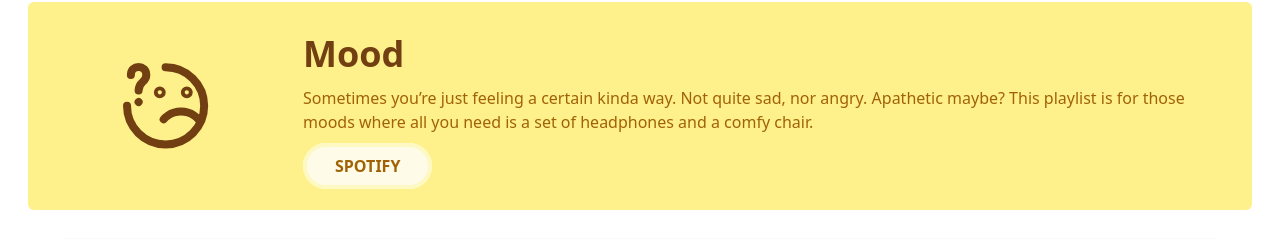
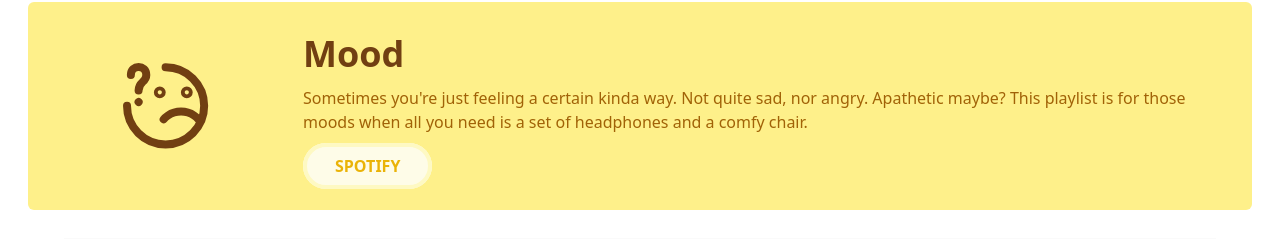
Before and after one commit to jordancalhoun/jordancalhoun.com, a SvelteKit app: page /playlists in a window 1280 px wide. Shown: the part 358-597 px from the top of the page. Built offline with nearby package versions, Linux system fonts and the light colour scheme; a web font is replaced by a local one.

Commit message:
minior tweaks to mood playlist

```diff
--- a/src/routes/playlists/+page.svelte
+++ b/src/routes/playlists/+page.svelte
@@ -82,9 +82,9 @@
     <div class="text-yellow-700 text-base pb-5 p-3 md:p-0">
       <h2 class="font-semibold text-4xl text-yellow-900">Mood</h2>
       <p class="pt-3 mb-5">
-        Sometimes you’re just feeling a certain kinda way. Not quite sad, nor angry. Apathetic
-        maybe? This playlist is for those moods where all you need is a set of headphones and a
-        comfy chair.
+        Sometimes you're just feeling a certain kinda way. Not quite sad, nor angry. Apathetic
+        maybe? This playlist is for those moods when all you need is a set of headphones and a comfy
+        chair.
       </p>
 
       <a
@@ -97,7 +97,7 @@
           rounded-full
           text-md
           font-bold
-          text-yellow-700
+          text-yellow-500
           bg-yellow-50
           border-4
           border-yellow-100
```
